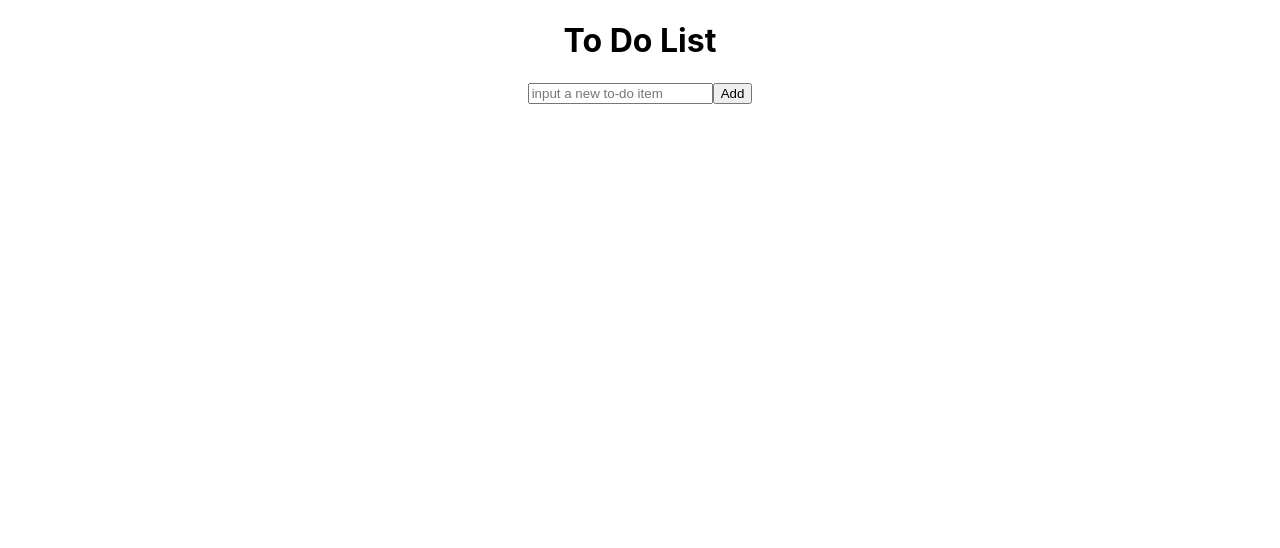
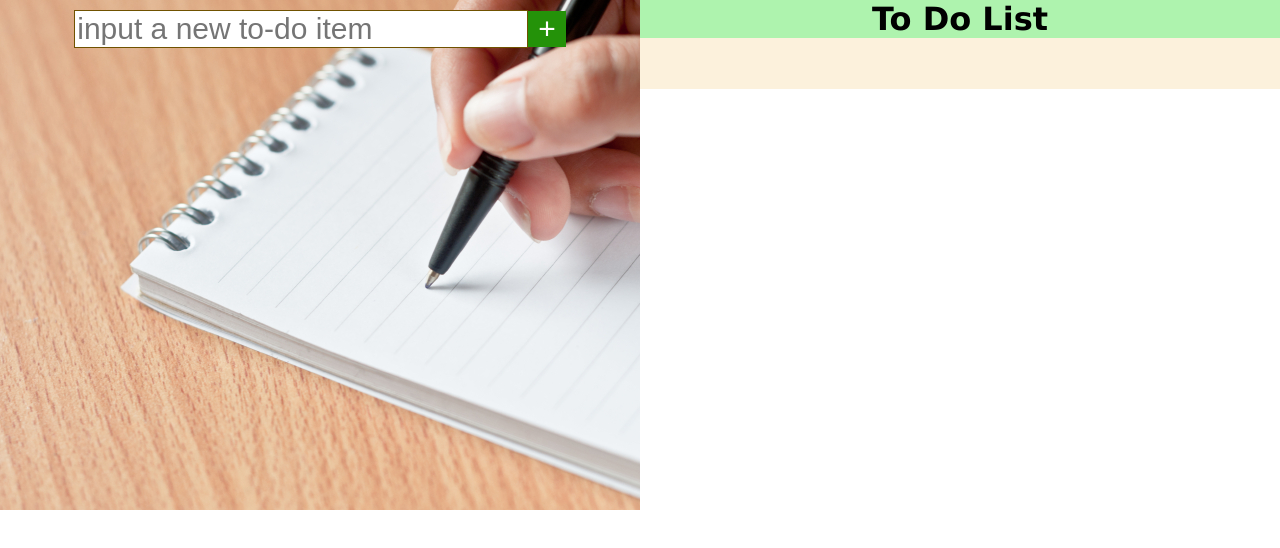
Before and after one commit to TORIBDA/ReactRedux-ToDo, a React (Create React App) app: page /todos in a window 1280 px wide. Shown: the top 548 px of the page. Built offline with nearby package versions, Linux system fonts and the light colour scheme.

Commit message:
[Todo][TORIBDA] feat: added more design and resources

```diff
--- a/src/App.css
+++ b/src/App.css
@@ -1,3 +1,13 @@
+body{
+  font-family: 'Lucida Sans', 'Lucida Sans Regular', 'Lucida Grande', 'Lucida Sans Unicode', Geneva, Verdana, sans-serif;
+}
+
+h1{
+  background-color: rgb(174, 243, 174);
+  margin-top: 0px;
+  text-align: center;
+}
+
 .App {
   text-align: center;
 }
--- a/src/App.js
+++ b/src/App.js
@@ -3,7 +3,7 @@ import TodoList from './features/todos/components/TodoList';
 
 function App() {
   return (
-    <div className="App">
+    <div>
       <TodoList></TodoList>
     </div>
   );
--- a/src/features/todos/components/TodoForm.js
+++ b/src/features/todos/components/TodoForm.js
@@ -1,6 +1,7 @@
 import React, {useState} from 'react'
 import { useDispatch } from "react-redux";
 import { AddTodo } from "../reducers/todosSlice";
+import "../../../styles/TodoForm.css";
 
 function TodoForm() {
     const [text, setText] = useState("");
@@ -17,13 +18,14 @@ function TodoForm() {
     }
 
     return (
-        <div>
-            <input type="text"
-            placeholder="input a new to-do item"
-            value={text}
-            onChange={changeHandler}
-            />
-            <button onClick={addToDoHandler}>Add</button>
+        <div className="Picture">
+            <div className="FormInput">
+                <input className="TodoInput" type="text"
+                    placeholder="input a new to-do item"
+                    value={text}
+                    onChange={changeHandler}/>
+                <button className="TodoButtonAdd" onClick={addToDoHandler}>+</button>
+            </div>
         </div>
     );
 }
--- a/src/features/todos/components/TodoItem.js
+++ b/src/features/todos/components/TodoItem.js
@@ -19,12 +19,14 @@ function TodoItem(props) {
 
     return (
         <div>
-            <span className={`TodoItem ${todoStatus}`} onClick={strikeThroughText}>
-                Entities:&nbsp;
-                {todo.text},&nbsp;
-                {todo.done.toString()}
-            </span>
-            <button onClick={removeTodoHandler}>X</button>
+            <div className="Column TodoItem">
+                <span className={`TodoItem ${todoStatus}`} onClick={strikeThroughText}>
+                    {todo.text}
+                </span>
+            </div>
+            <div className="Column RemoveItem">
+                <button className="removeButton" onClick={removeTodoHandler}>X</button>
+            </div>
         </div>
     );
 }
--- a/src/features/todos/components/TodoList.js
+++ b/src/features/todos/components/TodoList.js
@@ -1,13 +1,18 @@
 import React from 'react'
 import TodoForm from './TodoForm'
 import TodoGroup from './TodoGroup'
+import "../../../styles/Todo.css";
 
 function TodoList() {
     return (
         <div>
-            <h1>To Do List</h1>
-            <TodoForm></TodoForm>
-            <TodoGroup></TodoGroup>
+            <div className="Column">
+                <TodoForm></TodoForm>
+            </div>
+            <div className="Column TodoList">
+                <h1>To Do List</h1>
+                <TodoGroup></TodoGroup>
+            </div>
         </div>
     )
 }
--- a/src/styles/Todo.css
+++ b/src/styles/Todo.css
@@ -1,6 +1,45 @@
+.TodoItem{
+    padding-left: 0px;
+    margin-top: 5px;
+}
 .TodoItem.done{
     text-decoration: line-through;
 }
 .TodoItem.undone{
     text-decoration: none;
 }
+.removeButton{
+    background-color: rgb(194, 21, 21);
+    color: white;
+    border: solid rgb(194, 21, 21) ;
+    text-align: center;
+}
+.removeButton:hover{
+    background-color: rgb(233, 16, 59);
+    border: solid rgb(233, 16, 59) ;
+    color: white;
+    cursor: pointer;
+}
+
+.Column{
+    width: 50%;
+    float: left;
+}
+
+.Column.TodoList{
+    background-color: rgb(252, 241, 220);
+    padding-bottom: 30px;
+}
+
+.Column.TodoItem{
+    margin-left: 12.5%;
+    width: 70%;
+    padding-left: 5px;
+    background-color: rgb(255, 247, 235);
+    border-bottom: rgb(214, 146, 19) solid 1px;
+}
+.Column.RemoveItem{
+    padding-top: 2px;
+    width: 5%;
+    float: left;
+}
--- /dev/null
+++ b/src/styles/TodoForm.css
@@ -0,0 +1,32 @@
+.Picture{
+    padding-top: 10px;
+    background-image: url(../resources/takingNotes.jpg);
+    background-color: honeydew;
+    height: 500px;
+    width: 100%;
+}
+
+.FormInput{
+    text-align: center;
+}
+
+.TodoInput{
+    border: 1px solid rgb(112, 82, 0);
+    font-size: 30px;
+    width: 70%;
+}
+
+.TodoButtonAdd{
+    color: white;
+    border: none;
+    text-emphasis: bold;
+    padding-right: 10px;
+    padding-left: 10px;
+    background-color: rgb(36, 146, 9);
+    font-size: 30px;
+}
+
+.TodoButtonAdd:hover{
+    background-color: rgb(47, 189, 12);
+    cursor: pointer;
+}
```
Also changed, not shown: src/features/todos/components/TodoGroup.js (line endings or trailing spaces), src/resources/Cat.jpeg (added), src/resources/takingNotes.jpg (added).
